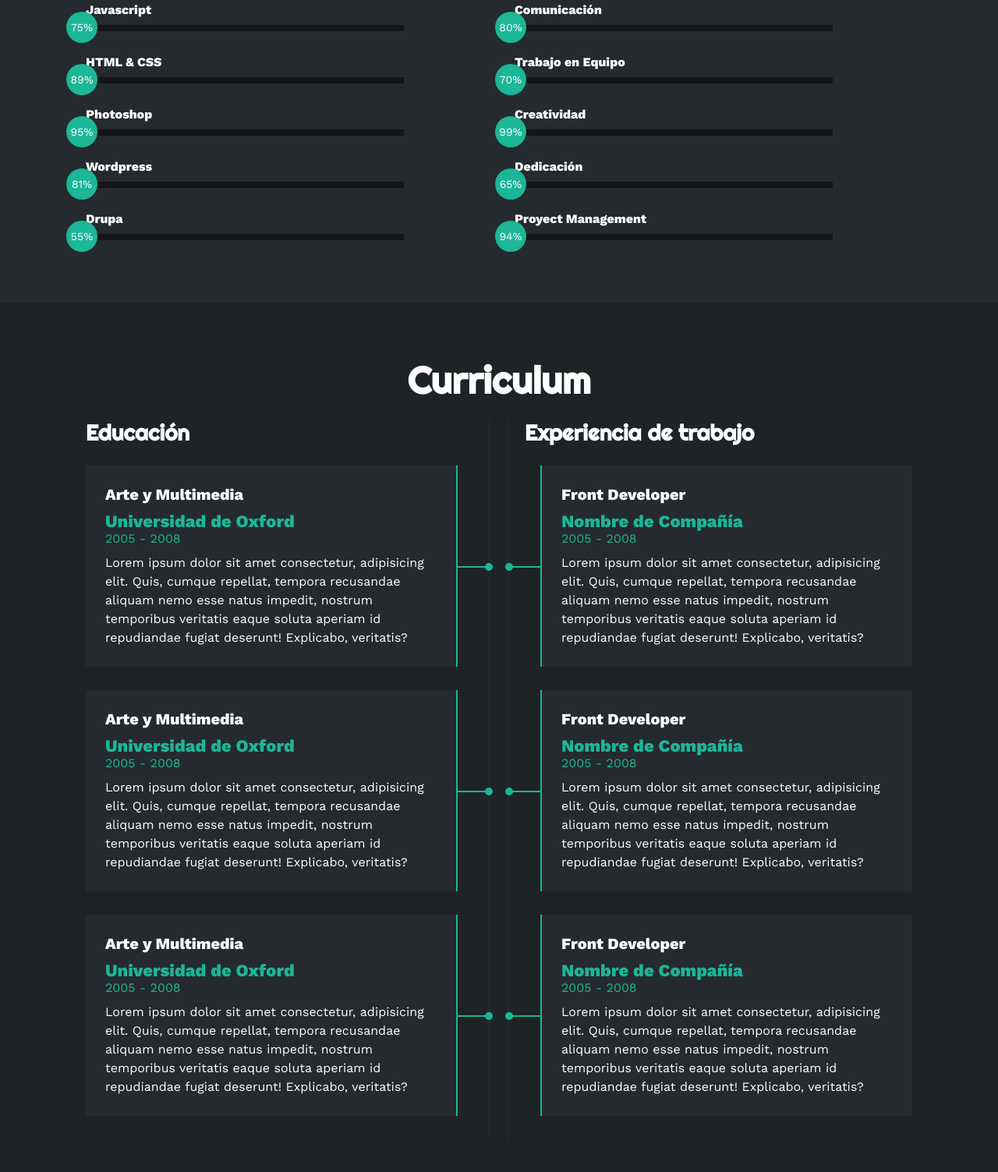
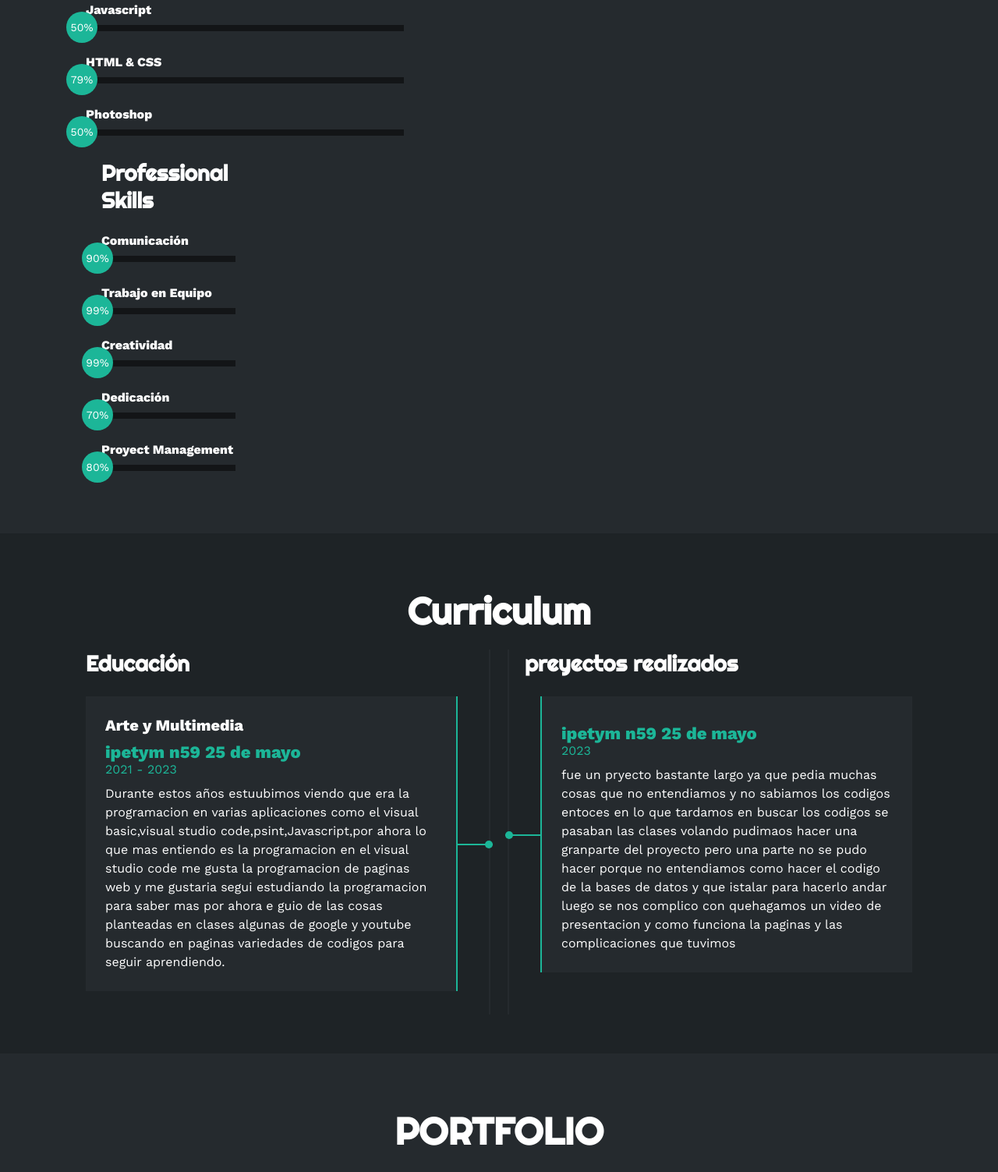
Before and after one commit to BlackOutGuy/curriculum, a plain HTML site: page index.html in a window 1280 px wide. Shown: the part 1642-3145 px from the top of the page at 78% size. Drawn offline with nearby package versions, Linux system fonts and the light colour scheme; a script that the page names is missing.

Commit message:
Add files via upload

```diff
--- a/index.html
+++ b/index.html
@@ -59,28 +59,22 @@
                     <ul>
                         <li>
                             <strong>Cumpleaños</strong>
-                            15-01-1980
+                           21-06-2006
                         </li>
                         <li>
                             <strong>Teléfono</strong>
-                            2555 5454545
+                            +54 9 346763-7019
                         </li>
                         <li>
                             <strong>Email</strong>
-                            cw@example.com
+                            tomasbenedetti4@gmail.com
                         </li>
-                        <li>
-                            <strong>Website</strong>
-                            www.example.com
-                        </li>
+
                         <li>
                             <strong>Dirección</strong>
-                            123 San Luis, Argentina
+                            sarmiento 702 Cruz Alta Cordoba
                         </li>
-                        <li>
-                            <strong>Cargo</strong>
-                            <span>FREELANCE</span>
-                        </li>
+
                     </ul>
                 </div>
 
@@ -143,7 +137,7 @@
                         <span>Javascript</span>
                         <div class="barra-skill">
                             <div class="progreso">
-                                <span>75%</span>
+                                <span>50%</span>
                             </div>
                         </div>
                     </div>
@@ -151,7 +145,7 @@
                         <span>HTML & CSS</span>
                         <div class="barra-skill">
                             <div class="progreso">
-                                <span>89%</span>
+                                <span>79%</span>
                             </div>
                         </div>
                     </div>
@@ -159,27 +153,10 @@
                         <span>Photoshop</span>
                         <div class="barra-skill">
                             <div class="progreso">
-                                <span>95%</span>
+                                <span>50%</span>
                             </div>
                         </div>
                     </div>
-                    <div class="skill">
-                        <span>Wordpress</span>
-                        <div class="barra-skill">
-                            <div class="progreso">
-                                <span>81%</span>
-                            </div>
-                        </div>
-                    </div>
-                    <div class="skill">
-                        <span>Drupa</span>
-                        <div class="barra-skill">
-                            <div class="progreso">
-                                <span>55%</span>
-                            </div>
-                        </div>
-                    </div>
-                </div>
                 <!-- Professional Skills -->
                 <div class="col">
                     <h3>Professional Skills</h3>
@@ -187,7 +164,7 @@
                         <span>Comunicación</span>
                         <div class="barra-skill">
                             <div class="progreso">
-                                <span>80%</span>
+                                <span>90%</span>
                             </div>
                         </div>
                     </div>
@@ -195,7 +172,7 @@
                         <span>Trabajo en Equipo</span>
                         <div class="barra-skill">
                             <div class="progreso">
-                                <span>70%</span>
+                                <span>99%</span>
                             </div>
                         </div>
                     </div>
@@ -211,7 +188,7 @@
                         <span>Dedicación</span>
                         <div class="barra-skill">
                             <div class="progreso">
-                                <span>65%</span>
+                                <span>70%</span>
                             </div>
                         </div>
                     </div>
@@ -219,7 +196,7 @@
                         <span>Proyect Management</span>
                         <div class="barra-skill">
                             <div class="progreso">
-                                <span>94%</span>
+                                <span>80%</span>
                             </div>
                         </div>
                     </div>
@@ -237,60 +214,25 @@
                     <h3>Educación</h3>
                     <div class="item izq">
                         <h4>Arte y Multimedia</h4>
-                        <span class="casa">Universidad de Oxford</span>
-                        <span class="fecha">2005 - 2008</span>
-                        <p>Lorem ipsum dolor sit amet consectetur, adipisicing elit. Quis, cumque repellat, tempora recusandae aliquam nemo esse natus impedit, nostrum temporibus veritatis eaque soluta aperiam id repudiandae fugiat deserunt! Explicabo, veritatis?</p>
-                        <div class="conectori">
-                            <div class="circuloi"></div>
-                        </div>
-                    </div>
-                    <div class="item izq">
-                        <h4>Arte y Multimedia</h4>
-                        <span class="casa">Universidad de Oxford</span>
-                        <span class="fecha">2005 - 2008</span>
-                        <p>Lorem ipsum dolor sit amet consectetur, adipisicing elit. Quis, cumque repellat, tempora recusandae aliquam nemo esse natus impedit, nostrum temporibus veritatis eaque soluta aperiam id repudiandae fugiat deserunt! Explicabo, veritatis?</p>
-                        <div class="conectori">
-                            <div class="circuloi"></div>
-                        </div>
-                    </div>
-                    <div class="item izq">
-                        <h4>Arte y Multimedia</h4>
-                        <span class="casa">Universidad de Oxford</span>
-                        <span class="fecha">2005 - 2008</span>
-                        <p>Lorem ipsum dolor sit amet consectetur, adipisicing elit. Quis, cumque repellat, tempora recusandae aliquam nemo esse natus impedit, nostrum temporibus veritatis eaque soluta aperiam id repudiandae fugiat deserunt! Explicabo, veritatis?</p>
+                        <span class="casa"> ipetym n59 25 de mayo</span>
+                        <span class="fecha">2021 - 2023</span>
+                        <p>Durante estos años estuubimos viendo que era la programacion en varias aplicaciones como el visual basic,visual studio code,psint,Javascript,por ahora lo que mas entiendo es la programacion en el visual studio code me gusta la programacion de paginas web y me gustaria segui estudiando la programacion para saber mas por ahora e guio de las cosas planteadas en clases algunas de google y youtube buscando en paginas variedades de codigos para seguir aprendiendo. </p>
                         <div class="conectori">
                             <div class="circuloi"></div>
                         </div>
                     </div>
                 </div>
-
                 <div class="col derecha">
-                    <h3>Experiencia de trabajo</h3>
+                    <h3>preyectos realizados</h3>
                     <div class="item der">
-                        <h4>Front Developer</h4>
-                        <span class="casa">Nombre de Compañía</span>
-                        <span class="fecha">2005 - 2008</span>
-                        <p>Lorem ipsum dolor sit amet consectetur, adipisicing elit. Quis, cumque repellat, tempora recusandae aliquam nemo esse natus impedit, nostrum temporibus veritatis eaque soluta aperiam id repudiandae fugiat deserunt! Explicabo, veritatis?</p>
+                        <h4></h4>
+                        <span class="casa">ipetym n59 25 de mayo</span>
+                        <span class="fecha">2023</span>
+                        <p>fue un pryecto bastante largo ya que pedia muchas cosas que no entendiamos y no sabiamos los codigos entoces en lo que tardamos en buscar los codigos se pasaban las clases volando pudimaos hacer una granparte del proyecto pero una parte no se pudo hacer porque no entendiamos como hacer el codigo de la bases de datos  y que istalar para hacerlo andar luego se nos complico con quehagamos un video de presentacion y como funciona la paginas y las complicaciones que tuvimos</p>
                         <div class="conectord">
                             <div class="circulod"></div>
                         </div>
                     </div>
-                    <div class="item der">
-                        <h4>Front Developer</h4>
-                        <span class="casa">Nombre de Compañía</span>
-                        <span class="fecha">2005 - 2008</span>
-                        <p>Lorem ipsum dolor sit amet consectetur, adipisicing elit. Quis, cumque repellat, tempora recusandae aliquam nemo esse natus impedit, nostrum temporibus veritatis eaque soluta aperiam id repudiandae fugiat deserunt! Explicabo, veritatis?</p>
-                        <div class="conectord">
-                            <div class="circulod"></div>
-                        </div>
-                    </div>
-                    <div class="item der">
-                        <h4>Front Developer</h4>
-                        <span class="casa">Nombre de Compañía</span>
-                        <span class="fecha">2005 - 2008</span>
-                        <p>Lorem ipsum dolor sit amet consectetur, adipisicing elit. Quis, cumque repellat, tempora recusandae aliquam nemo esse natus impedit, nostrum temporibus veritatis eaque soluta aperiam id repudiandae fugiat deserunt! Explicabo, veritatis?</p>
-                        <div class="conectord">
-                            <div class="circulod"></div>
                         </div>
                     </div>
                 </div>
```
